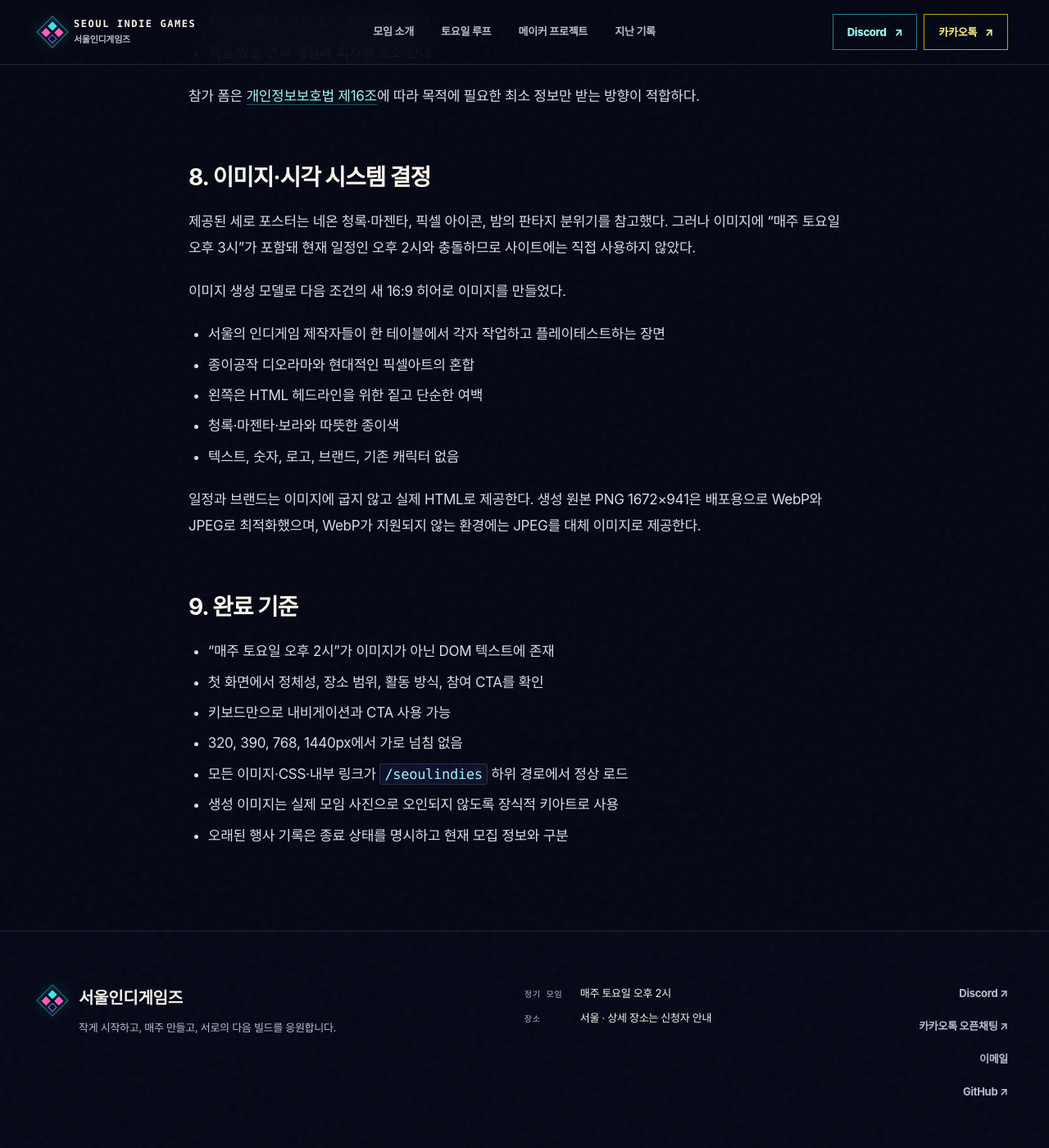
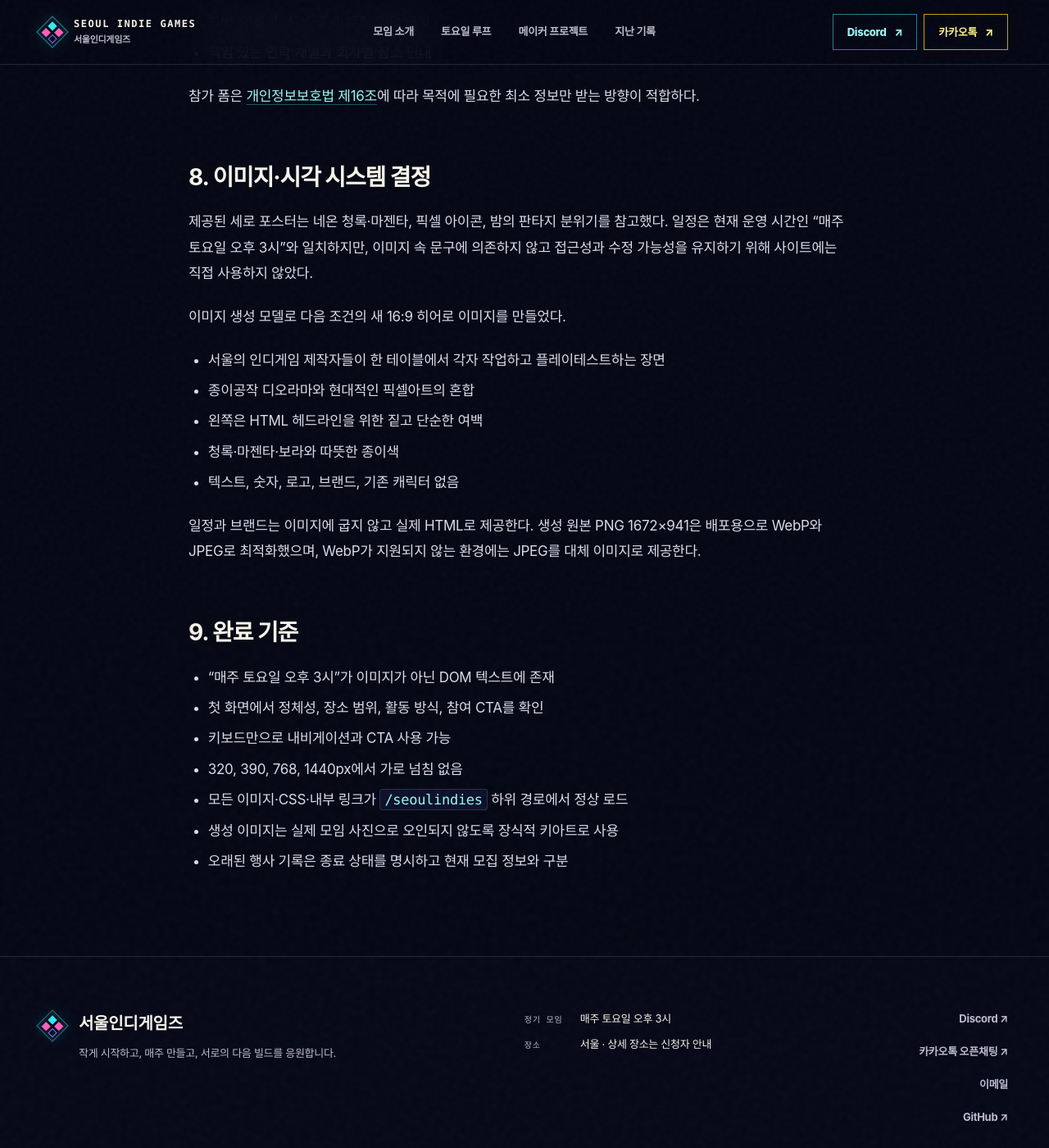
Before and after one commit to emptypizza/seoulindies, a Jekyll site: the page built from docs/market-and-design-research.md, in a window 1280 px wide and 1400 px high, scrolled down 4931 px. Shown: the whole window at 82% size. Built offline with Jekyll 4.4.1, drawn with Linux system fonts in a browser that asks for light colours; our own code applies the rules of GitHub Pages for plain Markdown files; some of the changed text lies outside the part shown.

Commit message:
정기 모임 시간을 토요일 오후 3시로 정정

```diff
--- a/_config.yml
+++ b/_config.yml
@@ -1,14 +1,14 @@
 # Site settings
 title: 서울인디게임즈
 description: >
-  매주 토요일 오후 2시, 서울의 인디게임 개발자들이 각자 만들고,
+  매주 토요일 오후 3시, 서울의 인디게임 개발자들이 각자 만들고,
   서로 플레이하고, 다음 빌드까지 연결하는 정기 오픈 스튜디오입니다.
 baseurl: "/seoulindies"
 url: "https://emptypizza.github.io"
 email: plusalpha.top@gmail.com
 github_username: emptypizza
 meeting_day: "매주 토요일"
-meeting_time: "오후 2시"
+meeting_time: "오후 3시"
 meeting_place: "서울 · 상세 장소는 신청자 안내"
 join_url: "https://discord.gg/j4ZsncEQ5"
 kakao_url: "https://open.kakao.com/o/pIxN9iFi"
--- a/docs/market-and-design-research.md
+++ b/docs/market-and-design-research.md
@@ -1,7 +1,7 @@
 # 서울인디게임즈 시장·레퍼런스 조사와 홈페이지 설계 근거
 
 조사 기준일: 2026-08-21
-목표: “매주 토요일 오후 2시, 서울에서 실제 게임을 만들고 플레이테스트하는 인디게임 개발자 오픈 스튜디오”의 포지셔닝과 홈페이지 전환 구조 수립
+목표: “매주 토요일 오후 3시, 서울에서 실제 게임을 만들고 플레이테스트하는 인디게임 개발자 오픈 스튜디오”의 포지셔닝과 홈페이지 전환 구조 수립
 
 ## 1. 한 줄 결론
 
@@ -67,12 +67,12 @@
 
 엔진이나 경력으로 대상을 과도하게 좁히지 않는다. 핵심 카피는 다음 포지셔닝을 유지한다.
 
-> 매주 토요일 오후 2시, 혼자 만들던 게임을 함께 진전시킵니다.<br>
+> 매주 토요일 오후 3시, 혼자 만들던 게임을 함께 진전시킵니다.<br>
 > 서울의 인디게임 개발자들이 각자 만들고, 플레이테스트하고, 다음 빌드까지 연결하는 정기 오픈 스튜디오.
 
 ## 5. 홈페이지 정보 구조
 
-1. **히어로:** 매주 토요일 오후 2시, 서울, 한 문장 가치 제안, 단일 참여 CTA
+1. **히어로:** 매주 토요일 오후 3시, 서울, 한 문장 가치 제안, 단일 참여 CTA
 2. **모임 정신:** 완성 전이어도, 혼자 와도, 직접 플레이하기
 3. **토요일 루프:** 체크인 → 집중 제작 → 빌드 플레이·피드백 → 다음 목표
 4. **메이커 프로젝트:** 매그러스 스토리와 공항 터미널 궤적 퍼즐 등 실제 제작 중인 작업
@@ -120,7 +120,7 @@
 
 ## 8. 이미지·시각 시스템 결정
 
-제공된 세로 포스터는 네온 청록·마젠타, 픽셀 아이콘, 밤의 판타지 분위기를 참고했다. 그러나 이미지에 “매주 토요일 오후 3시”가 포함돼 현재 일정인 오후 2시와 충돌하므로 사이트에는 직접 사용하지 않았다.
+제공된 세로 포스터는 네온 청록·마젠타, 픽셀 아이콘, 밤의 판타지 분위기를 참고했다. 일정은 현재 운영 시간인 “매주 토요일 오후 3시”와 일치하지만, 이미지 속 문구에 의존하지 않고 접근성과 수정 가능성을 유지하기 위해 사이트에는 직접 사용하지 않았다.
 
 이미지 생성 모델로 다음 조건의 새 16:9 히어로 이미지를 만들었다.
 
@@ -134,7 +134,7 @@
 
 ## 9. 완료 기준
 
-- “매주 토요일 오후 2시”가 이미지가 아닌 DOM 텍스트에 존재
+- “매주 토요일 오후 3시”가 이미지가 아닌 DOM 텍스트에 존재
 - 첫 화면에서 정체성, 장소 범위, 활동 방식, 참여 CTA를 확인
 - 키보드만으로 내비게이션과 CTA 사용 가능
 - 320, 390, 768, 1440px에서 가로 넘침 없음
```
Also changed, not shown: other parts of docs/market-and-design-research.md (+1 -1 lines), _posts/2026-07-22-member-recruit.md (+3 -3 lines), index.md (+5 -5 lines), README.md.
